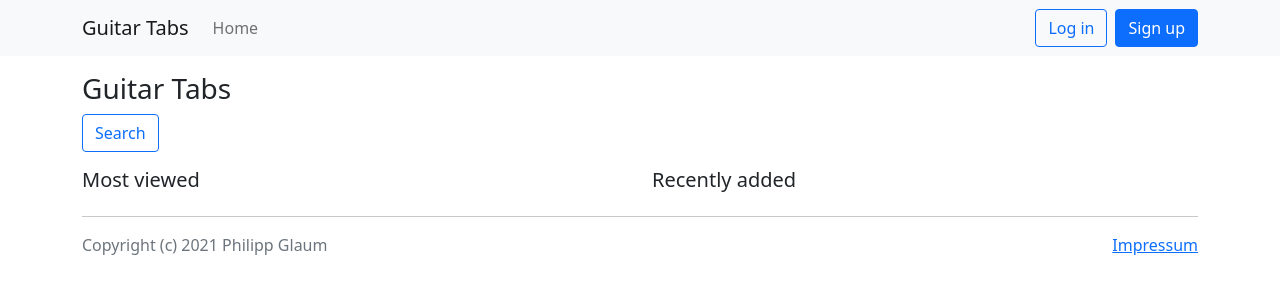
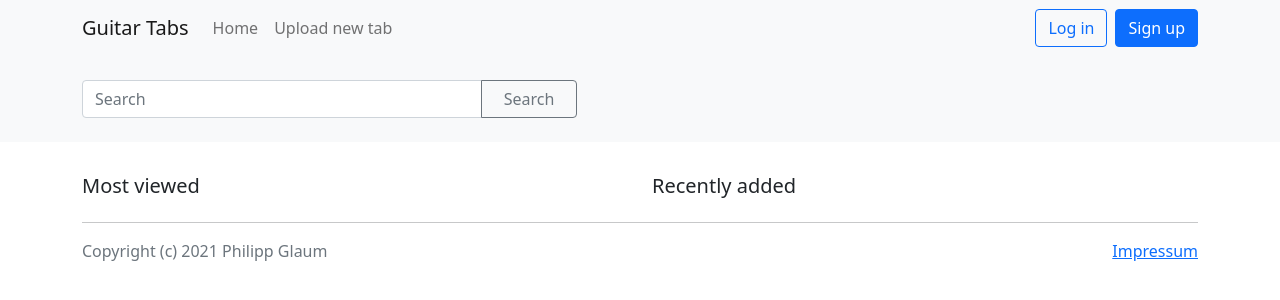
Before and after one commit to pglaum/pytabweb, a Flask app: page / in a window 1280 px wide. Shown: the top 300 px of the page. Run offline with Flask 2, Linux system fonts and the light colour scheme; data that the repository does not hold is empty; some libraries are stand-ins or nearby versions.

Commit message:
some design updates

```diff
--- a/models/user.py
+++ b/models/user.py
@@ -14,7 +14,7 @@ def load_user(id):
 @login.request_loader
 def load_user_from_key(request):
 
-    api_key = request.args.get('api_key')
+    api_key = request.args.get("api_key")
 
     if api_key:
 
@@ -32,10 +32,10 @@ class User(UserMixin, db.Model):
     email = db.Column(db.String(128), index=True, unique=True)
     password_hash = db.Column(db.String(128))
     is_admin = db.Column(db.Boolean, default=False)
-    api_key = db.Column(db.Text, unique=True, default='')
+    api_key = db.Column(db.Text, default="")
 
     def __repr__(self):
-        return f'<User: {self.username}>'
+        return f"<User: {self.username}>"
 
     def set_password(self, password):
         self.password_hash = generate_password_hash(password)
@@ -48,5 +48,5 @@ class User(UserMixin, db.Model):
         db.session.commit()
 
     def remove_api_key(self):
-        self.api_key = ''
+        self.api_key = ""
         db.session.commit()
--- a/web/blueprints/main.py
+++ b/web/blueprints/main.py
@@ -3,7 +3,7 @@ Blueprint for some general routes.
 
 """
 
-from flask import Blueprint, render_template
+from flask import Blueprint, g, render_template
 from models.tabs import GuitarTab
 from sqlalchemy import desc
 from web.forms.tabs import SearchForm
@@ -31,9 +31,7 @@ def index():
 @main.route("/search")
 def search():
 
-    form = SearchForm()
-
-    query = form.q.data
+    query = g.search_form.q.data
 
     results = []
     if query:
@@ -42,7 +40,6 @@ def search():
     return render_template(
         "main/search.html",
         title="Guitar Tabs - Search",
-        form=form,
         query=query,
         results=results,
     )
--- a/web/blueprints/tabs.py
+++ b/web/blueprints/tabs.py
@@ -81,7 +81,7 @@ def upload():
     if not current_user.is_authenticated:
 
         flash("You are not logged in.", "danger")
-        return redirect(url_for("main.index"))
+        return redirect(url_for("auth.login"))
 
     form = UploadForm()
 
@@ -168,6 +168,10 @@ def edit_metadata(tab_id):
 @tabs.route("/delete/<tab_id>")
 def delete(tab_id):
 
+    if not current_user.is_authenticated or not current_user.is_admin:
+        flash("Only an admin can delete tabs.", "danger")
+        return redirect(url_for("tabs.render", tab_id=tab_id))
+
     tab = GuitarTab.query.filter_by(id=tab_id).first()
     if not tab:
         flash("Tab not found.", "danger")
--- a/web/routes.py
+++ b/web/routes.py
@@ -5,6 +5,7 @@ from web.blueprints.admin import admin as admin_bp
 from web.blueprints.auth import auth as auth_bp
 from web.blueprints.main import main as main_bp
 from web.blueprints.tabs import tabs as tabs_bp
+from web.forms.tabs import SearchForm
 
 app.register_blueprint(admin_bp, url_prefix="/admin")
 app.register_blueprint(auth_bp, url_prefix="/auth")
@@ -21,3 +22,4 @@ def global_preparations():
     # TODO: test how this performs under load; maybe push config into a
     # database
     g.config = configuration.get()
+    g.search_form = SearchForm()
--- a/web/templates/base.html
+++ b/web/templates/base.html
@@ -44,12 +44,18 @@
           <li class="nav-item">
             <a class="nav-link" href="{{ url_for('main.index') }}">Home</a>
           </li>
+          <li class="nav-item">
+            <a href="{{ url_for('tabs.upload') }}" class="nav-link">
+              <i class="fa fa-file-upload"></i>
+              Upload new tab
+            </a>
+          </li>
         </ul>
         {% if current_user.is_authenticated %}
           <div class="d-flex mt-2 mt-lg-0">
-            <a class="btn btn-outline-primary me-2" href="#">
+            {# <a class="btn btn-outline-primary me-2" href="#">
               <i class="fa fa-cogs" title="User settings"></i>
-            </a>
+            </a> #}
             {% if current_user.is_admin %}
               <a class="btn btn-outline-primary me-2" href="{{ url_for('admin.settings') }}">
                 <i class="fa fa-toolbox" title="Admin settings"></i>
@@ -74,6 +80,22 @@
       </div>
     </div>
   </nav>
+
+  <div class="bg-light">
+    <div class="container pb-4 pt-4">
+
+      <form class="form" action="{{ url_for('main.search') }}" method="get" novalidate>
+        <div class="input-group" style="width: auto;">
+          {{ g.search_form.q(class='form-control', placeholder='Search', style="max-width: 25rem;") }}
+          <button type="submit" class="btn btn-outline-secondary" style="min-width: 6rem;">
+            <i class="fa fa-search"></i>
+            Search
+          </button>
+        </div>
+      </form>
+
+    </div>
+  </div>
 
   <div class="container mt-3">
 
--- a/web/templates/main/index.html
+++ b/web/templates/main/index.html
@@ -1,22 +1,6 @@
 {% extends 'base.html' %}
 
 {% block content %}
-
-  <h3>Guitar Tabs</h3>
-
-  <div>
-    <a href="{{ url_for('main.search') }}" class="btn btn-outline-primary">
-      <i class="fa fa-search"></i>
-      Search
-    </a>
-
-    {% if current_user.is_authenticated %}
-      <a href="{{ url_for('tabs.upload') }}" class="btn btn-outline-secondary">
-        <i class="fa fa-file-upload"></i>
-        Upload new tab
-      </a>
-    {% endif %}
-  </div>
 
   <div class="row">
 
```
Also changed, not shown: TODO.md (+2 -0 lines), web/templates/main/search.html (+0 -12 lines), web/templates/tabs/edit-metadata.html (+6 -11 lines), web/templates/tabs/render.html (+6 -2 lines).
